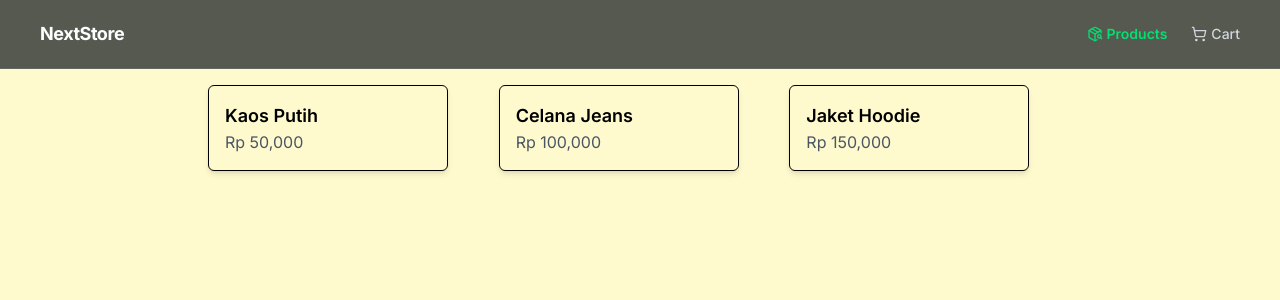
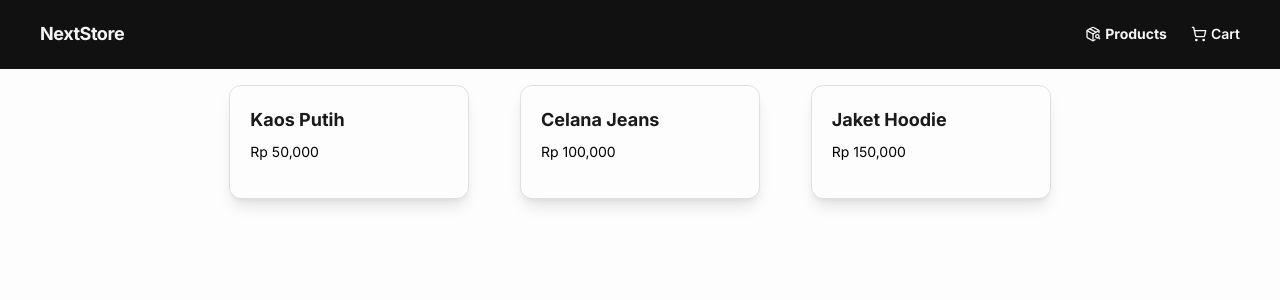
Before and after one commit to BintangRF/ecommerce_email-notification, a Next.js app: page / in a window 1280 px wide. Shown: the top 300 px of the page. Built offline with nearby package versions, Linux system fonts and the light colour scheme; no server answers.

Commit message:
fix: layout

```diff
--- a/src/app/globals.css
+++ b/src/app/globals.css
@@ -1,6 +1,20 @@
 @import "tailwindcss";
 
 @theme {
-  --color-custom-light: #fffacd;
-  --color-custom-dark: #000000;
+  /* Light & Dark utama */
+  --color-custom-light: #fdfdfd; /* putih netral */
+  --color-custom-dark: #111111; /* hampir hitam */
+
+  /* Abu-abu */
+  --color-custom-gray-lightest: #f5f5f5; /* background sekunder */
+  --color-custom-gray-light: #e0e0e0; /* border, divider */
+  --color-custom-gray-medium: #888888; /* teks sekunder */
+  --color-custom-gray-dark: #333333; /* teks utama di background terang */
+  --color-custom-gray-darkest: #1a1a1a; /* teks utama di dark mode */
+
+  /* Accent netral / monokrom modern */
+  --color-custom-accent-light: #dcdcdc; /* highlight ringan, hover background */
+  --color-custom-accent-medium: #b0b0b0; /* tombol, icon, subtle highlight */
+  --color-custom-accent-dark: #4a4a4a; /* tombol aktif, fokus, shadow */
+  --color-custom-accent-cool: #c0c8cc; /* sedikit nuansa biru/abu untuk monokrom modern */
 }
--- a/src/components/CartComponents/CartItem.tsx
+++ b/src/components/CartComponents/CartItem.tsx
@@ -16,8 +16,8 @@ export const CartItem = ({ id, name, price, quantity }: Props) => {
   const minQty = () => {
     if (quantity === 1) {
       removeFromCart(id);
+      return;
     }
-
     updateQty(id, Math.max(1, quantity - 1));
   };
 
@@ -26,31 +26,44 @@ export const CartItem = ({ id, name, price, quantity }: Props) => {
   };
 
   return (
-    <li className="flex items-center gap-3 bg-white/5 p-3 rounded-xl border border-white/10">
+    <li
+      className="
+        flex items-center justify-between gap-3
+        p-4 rounded-xl border border-custom-gray-light
+        hover:shadow-lg transition-shadow duration-300
+      "
+    >
+      {/* Info Produk */}
       <div className="flex-1">
-        <p className="line-clamp-1">{name}</p>
-        <p className="opacity-70 text-sm">Rp. {price.toLocaleString()}</p>
+        <p className="text-custom-gray-darkest font-medium line-clamp-1">
+          {name}
+        </p>
+        <p className="text-custom-gray-medium text-sm">
+          Rp {price.toLocaleString()}
+        </p>
       </div>
 
+      {/* Quantity Control */}
       <div className="flex items-center gap-2">
         <button
-          onClick={() => minQty()}
-          className="px-2 py-1 bg-white/10 rounded"
+          onClick={minQty}
+          className="px-3 py-1 bg-custom-accent-light rounded-md hover:bg-custom-accent-medium transition-colors duration-200"
         >
           -
         </button>
-        <span>{quantity}</span>
+        <span className="w-6 text-center font-medium">{quantity}</span>
         <button
-          onClick={() => plusQty()}
-          className="px-2 py-1 bg-white/10 rounded"
+          onClick={plusQty}
+          className="px-3 py-1 bg-custom-accent-light rounded-md hover:bg-custom-accent-medium transition-colors duration-200"
         >
           +
         </button>
       </div>
 
+      {/* Remove Button */}
       <button
         onClick={() => removeFromCart(id)}
-        className="px-3 py-1 bg-rose-600 rounded-xl text-slate-100"
+        className="px-3 py-1 bg-rose-600 rounded-xl text-custom-gray-lightest hover:bg-rose-500 transition-colors duration-200"
       >
         Remove
       </button>
--- a/src/components/CartComponents/CartSummary.tsx
+++ b/src/components/CartComponents/CartSummary.tsx
@@ -13,20 +13,23 @@ export const CartSummary = ({ total }: Props) => {
   const { handleCheckout, isPending } = usePayment();
 
   const onSubmit = (data: any) => {
-    // Kirim data username, email, dan total ke handleCheckout
-    handleCheckout({
-      ...data,
-    });
+    handleCheckout({ ...data });
   };
 
   return (
-    <FormWrapper onSubmit={onSubmit} className="space-y-4 w-full">
+    <FormWrapper
+      onSubmit={onSubmit}
+      className="
+        space-y-6 w-full
+      "
+    >
       {/* Username */}
       <FormInputs
         name="username"
         label="Username"
         rules={{ required: "Username is required" }}
         placeholder="Enter your username"
+        className="bg-custom-gray-lightest border border-custom-gray-light rounded-lg px-4 py-2 focus:ring-2 focus:ring-custom-accent-cool transition-all"
       />
 
       {/* Email */}
@@ -42,24 +45,32 @@ export const CartSummary = ({ total }: Props) => {
           },
         }}
         placeholder="Enter your email"
+        className="bg-custom-gray-lightest border border-custom-gray-light rounded-lg px-4 py-2 focus:ring-2 focus:ring-custom-accent-cool transition-all"
       />
 
       {/* Total */}
-      <div className="flex items-center justify-between border-t border-white/10 pt-4">
-        <span className="text-lg">Total</span>
-        <span className="text-xl font-semibold">
-          Rp. {total.toLocaleString()}
+      <div className="flex items-center justify-between border-t border-custom-gray-light pt-4">
+        <span className="text-lg text-custom-gray-darkest font-medium">
+          Total
+        </span>
+        <span className="text-xl font-semibold text-custom-gray-darkest">
+          Rp {total.toLocaleString()}
         </span>
       </div>
 
+      {/* Checkout Button */}
       <button
         type="submit"
         disabled={isPending}
-        className={`w-full md:w-auto px-5 py-2 rounded-xl text-white ${
-          isPending
-            ? "bg-gray-400 cursor-not-allowed"
-            : "bg-emerald-600 hover:bg-emerald-500"
-        }`}
+        className={`
+          w-full md:w-auto px-6 py-3 rounded-xl font-semibold text-custom-gray-lightest
+          transition-colors duration-300
+          ${
+            isPending
+              ? "bg-custom-gray-medium cursor-not-allowed"
+              : "bg-custom-accent-dark hover:bg-custom-accent-medium"
+          }
+        `}
       >
         {isPending ? "Processing..." : "Checkout with Midtrans"}
       </button>
--- a/src/components/Navbar.tsx
+++ b/src/components/Navbar.tsx
@@ -23,14 +23,14 @@ export const NavLink = ({ href, icon, label, badge }: NavLinkProps) => {
       className={clsx(
         "relative flex items-center gap-1 transition-colors",
         pathname === href
-          ? "text-green-400 font-semibold"
-          : "text-gray-300 hover:text-white"
+          ? "text-custom-gray-lightest font-bold"
+          : "text-custom-light font-semibold"
       )}
     >
       {icon}
       {label}
       {badge !== undefined && badge > 0 && (
-        <span className="absolute -top-2 -right-3 bg-green-500 text-white text-xs font-bold px-1.5 py-0.5 rounded-full">
+        <span className="absolute -top-2 -right-3 bg-custom-gray-dark text-custom-gray-lightest text-xs font-bold px-1.5 py-0.5 rounded-full">
           {badge}
         </span>
       )}
@@ -44,7 +44,7 @@ export const Navbar = () => {
   return (
     <Disclosure
       as="nav"
-      className="w-screen top-0 z-50 border-b border-white/10 bg-[#0e141b]/70 backdrop-blur-md"
+      className="w-screen top-0 z-50 border-b border-custom-dark/10 bg-custom-dark backdrop-blur-md"
     >
       {({ open }) => (
         <>
@@ -52,13 +52,13 @@ export const Navbar = () => {
             {/* Brand */}
             <Link
               href="/"
-              className="font-bold tracking-tight text-lg text-white hover:text-green-400 transition-colors"
+              className="font-bold tracking-tight text-lg text-custom-gray-lightest hover:text-custom-accent-medium transition-colors"
             >
               NextStore
             </Link>
 
             {/* Desktop Menu */}
-            <div className="hidden md:flex items-center gap-6 text-sm font-medium text-gray-300">
+            <div className="hidden md:flex items-center gap-6 text-sm">
               <NavLink
                 href="/"
                 icon={<PackageSearch size={16} />}
@@ -77,7 +77,7 @@ export const Navbar = () => {
             <div className="md:hidden">
               <Disclosure.Button
                 aria-label="button-mobile"
-                className="p-2 rounded-md text-gray-300 hover:text-white hover:bg-white/10 focus:outline-none"
+                className="p-2 rounded-md text-custom-gray-light hover:bg-custom-accent-cool/10 focus:outline-none"
               >
                 {open ? <X size={22} /> : <Menu size={22} />}
               </Disclosure.Button>
@@ -85,25 +85,19 @@ export const Navbar = () => {
           </div>
 
           {/* Mobile Menu */}
-          <Disclosure.Panel className="md:hidden px-4 pb-4 space-y-2 text-gray-300 font-medium">
-            <Link
+          <Disclosure.Panel className="md:hidden px-4 pb-4 space-y-2">
+            <NavLink
               href="/"
-              className="flex items-center gap-2 hover:text-white transition-colors"
-            >
-              <PackageSearch size={16} /> Products
-            </Link>
+              icon={<PackageSearch size={16} />}
+              label="Products"
+            />
 
-            <Link
+            <NavLink
               href="/cart"
-              className="relative flex items-center gap-2 hover:text-white transition-colors"
-            >
-              <ShoppingCart size={16} /> Cart
-              {cartCount > 0 && (
-                <span className="bg-green-500 text-white text-xs font-bold px-1.5 py-0.5 rounded-full">
-                  {cartCount}
-                </span>
-              )}
-            </Link>
+              icon={<ShoppingCart size={16} />}
+              label="Cart"
+              badge={cartCount}
+            />
           </Disclosure.Panel>
         </>
       )}
--- a/src/components/product-card.tsx
+++ b/src/components/product-card.tsx
@@ -18,11 +18,25 @@ export const ProductCard: React.FC<ProductCardProps> = ({
 
   return (
     <div
-      onClick={() => addCart({ id: id, name: name, price: price, quantity: 1 })}
-      className="border p-4 rounded-md shadow-md w-60 bg-custom-light"
+      onClick={() => addCart({ id, name, price, quantity: 1 })}
+      className="
+        border border-custom-gray-light rounded-xl
+        shadow-lg hover:shadow-xl
+        w-60 p-5
+        bg-custom-light
+        cursor-pointer
+        transition-shadow duration-300
+        flex flex-col justify-between mx-auto
+      "
     >
-      <h2 className="text-lg font-semibold">{name}</h2>
-      <p className="text-gray-600">Rp {price.toLocaleString()}</p>
+      <div className="mb-4">
+        <h2 className="text-lg font-bold text-custom-gray-darkest mb-2">
+          {name}
+        </h2>
+        <p className="text--custom-gray-medium text-sm">
+          Rp {price.toLocaleString()}
+        </p>
+      </div>
     </div>
   );
 };
```
